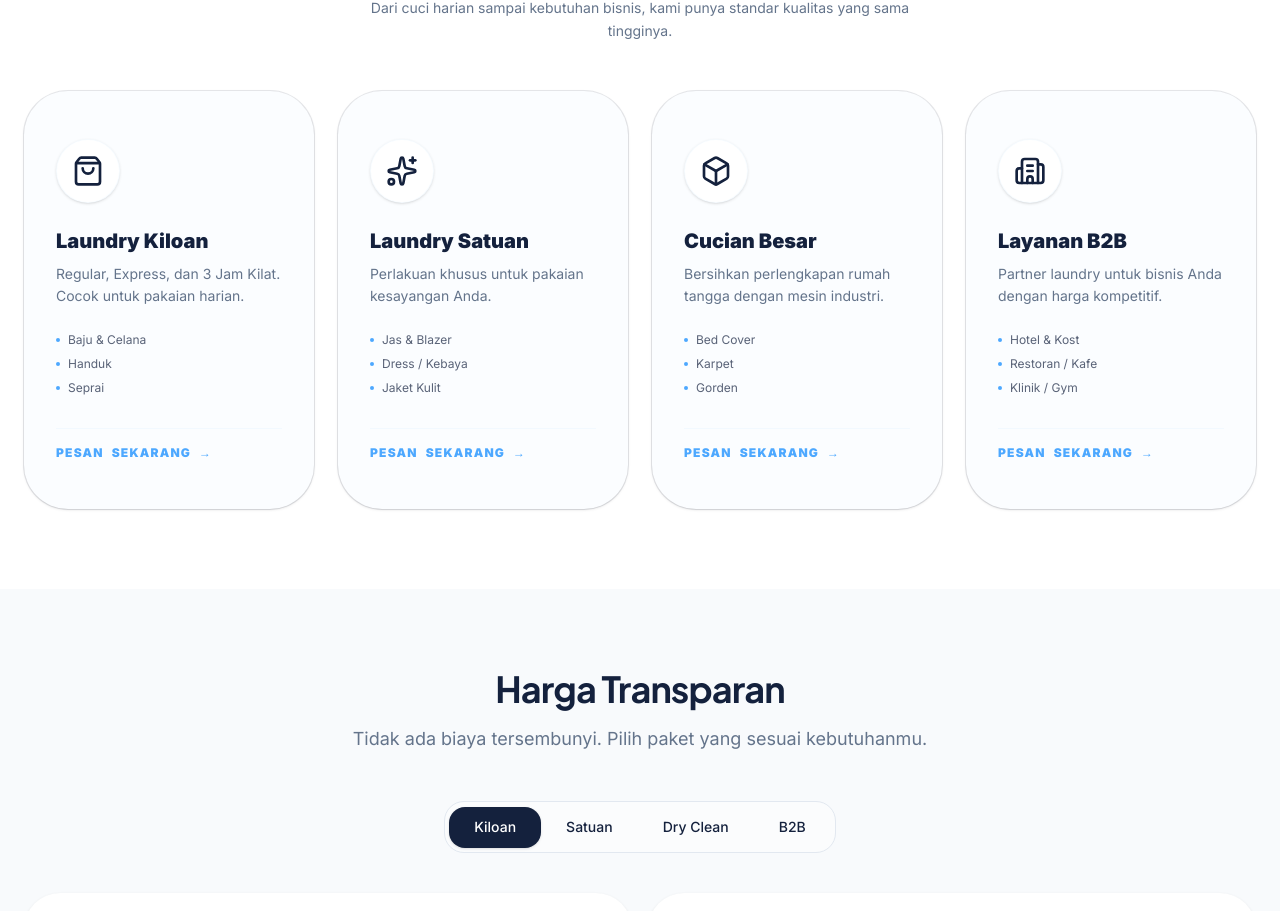
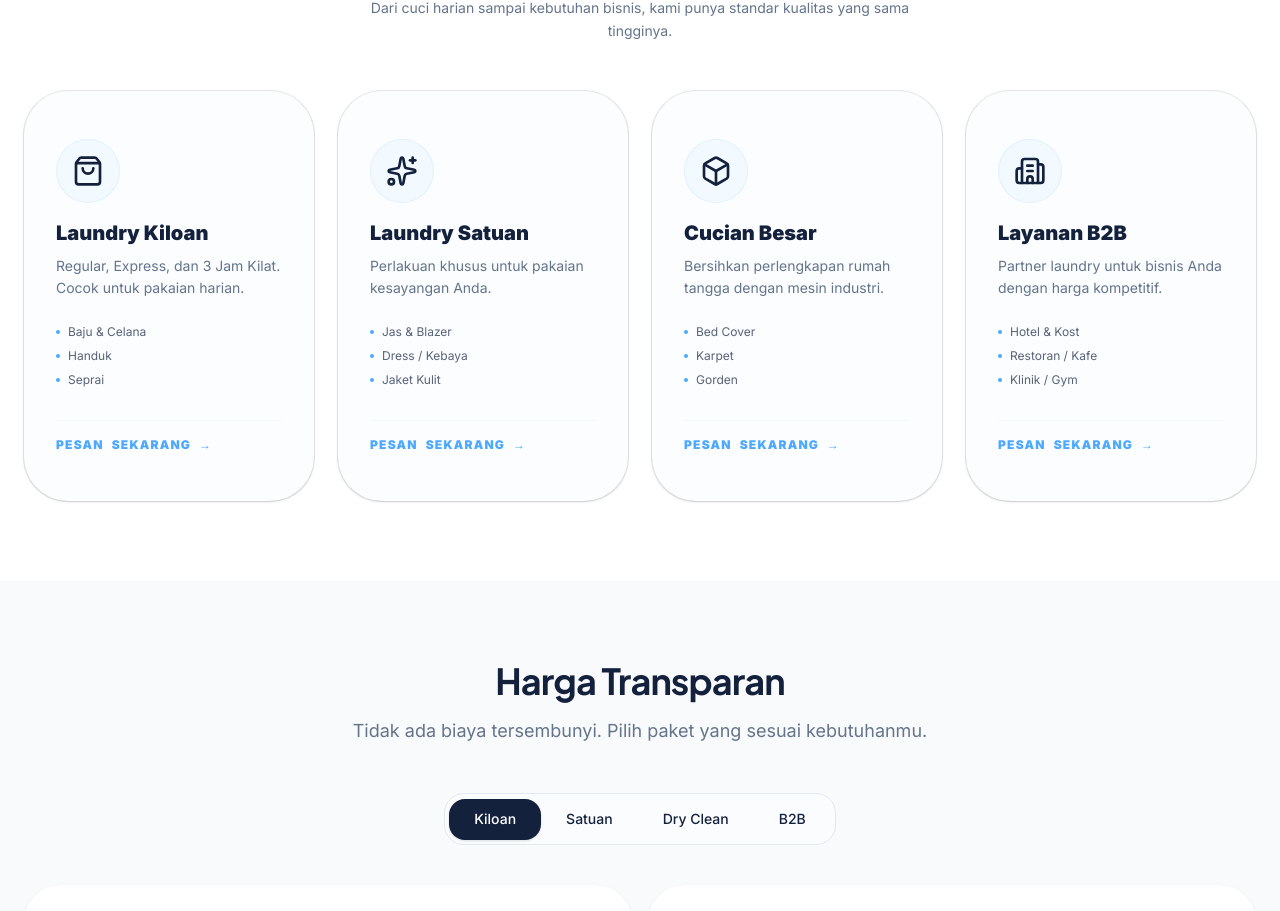
Before and after one commit to yudhatheceo/lundry.id, a Next.js app: page / in a window 1280 px wide. Shown: the part 1154-2065 px from the top of the page. Built offline with nearby package versions, Linux system fonts and the light colour scheme.

Commit message:
chore: final technical audit and typescript type fixes across all sections

```diff
--- a/src/components/sections/Services.tsx
+++ b/src/components/sections/Services.tsx
@@ -70,8 +70,8 @@ export function Services() {
             >
               <Card className="h-full border-none bg-[#fbfdff] shadow-sm hover:shadow-md transition-all hover:-translate-y-1 group rounded-2xl md:rounded-3xl overflow-hidden">
                 <CardContent className="p-5 md:p-8 flex flex-col h-full">
-                  <div className="mb-4 md:mb-6 inline-flex h-12 w-12 md:h-16 md:w-16 items-center justify-center rounded-xl md:rounded-2xl bg-white shadow-sm border border-secondary/5 group-hover:bg-secondary group-hover:text-white transition-colors">
-                    {React.cloneElement(service.icon as React.ReactElement, { className: "h-6 w-6 md:h-8 md:w-8" })}
+                  <div className="mb-4 h-12 w-12 md:h-16 md:w-16 rounded-2xl bg-secondary/5 border border-secondary/10 flex items-center justify-center transition-colors group-hover:bg-secondary group-hover:text-white">
+                    {React.cloneElement(service.icon as any, { className: "h-6 w-6 md:h-8 md:w-8 transition-colors" })}
                   </div>
 
                   <h3 className="mb-2 text-base md:text-xl font-black text-primary group-hover:text-secondary transition-colors">
```
